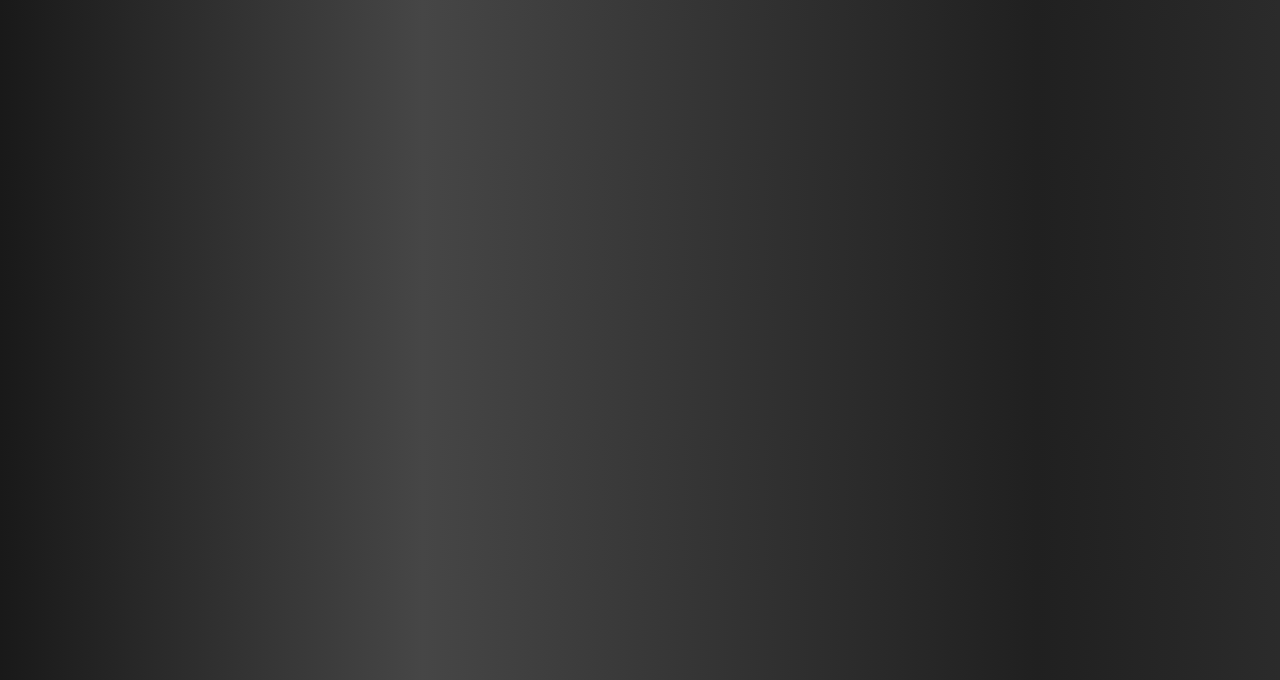
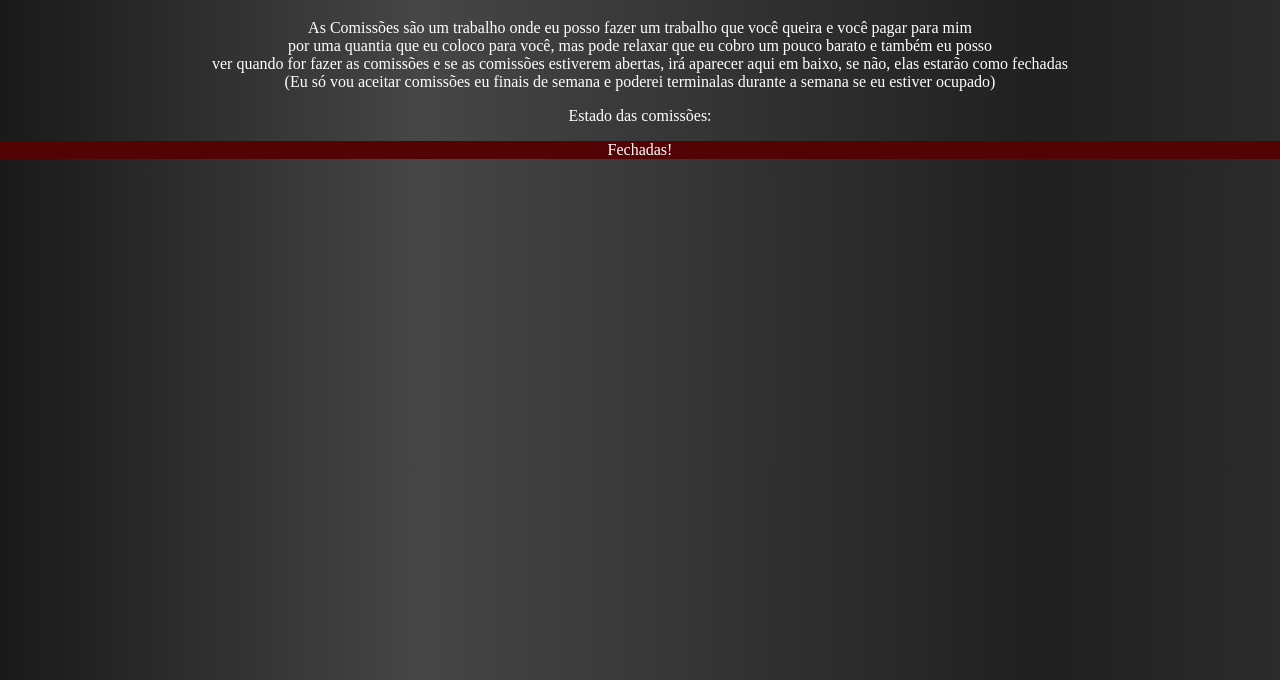
Before and after one commit to ViniciusRib1/Portfolio, a plain HTML site: page Html/comissoes.html in a window 1280 px wide. Shown: the part 120-800 px from the top of the page. Drawn offline with nearby package versions, Linux system fonts and the light colour scheme; a web font is replaced by a local one.

Commit message:
Atualizando as comissões

```diff
--- a/Html/comissoes.html
+++ b/Html/comissoes.html
@@ -38,7 +38,16 @@
     </div>
     <div class="sobre">
         <h1>🔧 Comissões</h1>
-        <p></p>
+        <p>As Comissões são um trabalho onde eu posso fazer um trabalho que você queira e você pagar para mim<br>
+            por uma quantia que eu coloco para você, mas pode relaxar que eu cobro um pouco barato e também eu posso<br>
+            ver quando for fazer as comissões e se as comissões estiverem abertas, irá aparecer aqui em baixo, se não, elas estarão como fechadas<br>
+            (Eu só vou aceitar comissões eu finais de semana e poderei terminalas durante a semana se eu estiver ocupado)
+        </p>
+        <!--
+            <p>Estado das comissões:<p style="background-color: rgb(14, 83, 3); color: white;">Abertas!</p></p>
+        -->
+
+        <p>Estado das comissões:<p style="background-color: rgb(83, 3, 3); color: white;">Fechadas!</p></p>
     </div>
     <footer id="footer">
         <a href="#header" id="setaparcimakk"><ion-icon name="arrow-up"></ion-icon></a>
```
